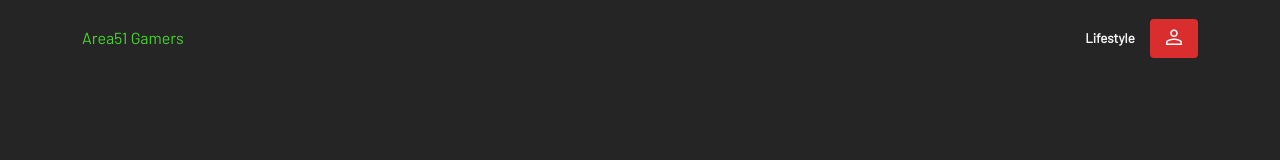
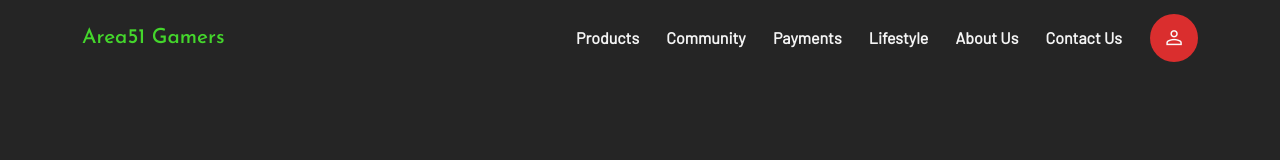
Before and after one commit to eshwinrio/area51-gamers, a plain HTML site: page index.html in a window 1280 px wide. Drawn offline with nearby package versions, Linux system fonts and the light colour scheme.

Commit message:
Responsive menu added

```diff
--- a/css/components.css
+++ b/css/components.css
@@ -77,6 +77,9 @@ h6,
 .text-center {
     text-align: center;
 }
+/* Typography styles ends here */
+
+
 
 /* Responsive container for standard breakpoints values */
 .container {
@@ -119,6 +122,8 @@ h6,
         max-width: 1320px;
     }
 }
+/* Responsive container styles ends here */
+
 
 
 /* Button styles */
@@ -127,6 +132,7 @@ button,
     --button-pad-x: 0.75rem;
     --button-pad-y: 0.375rem;
     --button-border-radius: var(--border-radius);
+    --button-size-x: 8rem;
 
     /* Colors */
     --button-bg-default: inherit;
@@ -135,6 +141,7 @@ button,
     --button-bg-hover: #673b3b60;
 
     display: inline-block;
+    max-width: var(--button-size-x);
     padding: var(--button-pad-y) var(--button-pad-x);
     text-align: center;
     text-decoration: none;
@@ -145,6 +152,7 @@ button,
     background-color: var(--button-bg-default);
     color: inherit;
     font-family: var(--font-general);
+    font-size: 1rem;
     font-weight: bold;
     transition: background-color .15s ease-in-out;
 }
@@ -163,7 +171,17 @@ button.secondary,
 
 button.icon,
 .button.icon {
+    display: flex;
+    align-items: center;
+    justify-content: center;
     border-radius: 50%;
+    width: 48px;
+    height: 48px;
+}
+
+button.icon>.material-symbols-outlined,
+.button.icon>.material-symbols-outlined {
+    font-size: 1.45rem;
 }
 
 @media (prefers-color-scheme: dark) {
@@ -205,11 +223,92 @@ button.icon,
     width: 100%;
 }
 
+.toolbar .actions {
+    display: flex;
+    flex-direction: row-reverse;
+    align-items: center;
+}
+
+.toolbar .actions>* {
+    margin-right: var(--dimen-space-default);
+}
+
+.toolbar .actions>*:first-child {
+    margin-right: 0;
+}
+
+@media (min-width: 992px) {
+    .toolbar .actions {
+        flex-direction: row;
+    }
+
+    .toolbar .actions>*:first-child {
+        margin-right: var(--dimen-space-default);
+    }
+
+    .toolbar .actions>*:last-child {
+        margin-right: 0;
+    }
+
+    .toolbar .nav-toggle {
+        display: none;
+    }
+}
+/* Toolbar styles ends here */
+
+
+
+/* Nav styles */
+nav ul {
+    position: fixed;
+    list-style: none;
+    margin: 0;
+    padding: 0;
+    background-color: var(--color-background-paper);
+    border-radius: var(--border-radius);
+    transition: all 0.5s ease-in-out;
+}
+
+nav ul .button {
+    width: 100%;
+    padding: var(--dimen-space-default);
+}
+
+nav ul.invisible {
+    display: none;
+}
+
+@media (min-width: 992px) {
+    nav ul {
+        position: relative;
+        display: block;
+        background-color: transparent;
+    }
+
+    nav ul>li {
+        display: inline-block;
+    }
+
+    nav ul .button {
+        width: 100%;
+        padding: var(--button-pad-y) var(--button-pad-x);
+    }
+
+    nav ul.invisible {
+        display: block;
+    }
+}
+/* Nav styles ends here*/
+
+
+
 header a {
     color: inherit;
     text-decoration: none;
 }
 
 .logo {
+    font-family: var(--font-heading);
+    font-size: 1.3rem;
     color: var(--color-primary);
 }
--- a/index.html
+++ b/index.html
@@ -26,16 +26,40 @@
           <a href="/">Area51 Gamers</a>
         </div>
         <div class="actions">
-          <button class="button">
-            <a href="/lifestyle">Lifestyle</a>
-          </button>
-          <button class="button secondary">
+          <nav>
+            <ul class="invisible" id="nav-menu">
+              <li>
+                <a href="/products" class="button">Products</a>
+              </li>
+              <li>
+                <a href="/community" class="button">Community</a>
+              </li>
+              <li>
+                <a href="/payments" class="button">Payments</a>
+              </li>
+              <li>
+                <a href="/lifestyle" class="button">Lifestyle</a>
+              </li>
+              <li>
+                <a href="/about" class="button">About Us</a>
+              </li>
+              <li>
+                <a href="/contact" class="button">Contact Us</a>
+              </li>
+            </ul>
+            <button type="button" class="button nav-toggle" id="nav-toggle" aria-controls="menu" aria-expanded="false">
+              <span class="material-symbols-outlined">menu</span>
+            </button>
+          </nav>
+          <a href="/account" class="button icon secondary">
             <span class="material-symbols-outlined">person</span>
-          </button>
+          </a>
         </div>
       </div>
     </div>
   </header>
+
+  <script src="js/main.js"></script>
 </body>
 
 </html>
--- /dev/null
+++ b/js/main.js
@@ -0,0 +1,18 @@
+document.addEventListener('DOMContentLoaded', function (_ev) {
+
+    // Node references
+    const navigationMenu = this.querySelector('#nav-menu');
+    const navigationMenuToggle = this.querySelector('#nav-toggle');
+
+    navigationMenuToggle.addEventListener('click', ev => {
+        if (navigationMenu.classList.contains('invisible')) {
+            navigationMenu.classList.toggle('invisible', false);
+            navigationMenu.style.left = ev.clientX - navigationMenu.clientWidth + 'px';
+            navigationMenu.style.top = ev.clientY + navigationMenuToggle.clientHeight + 'px';
+            navigationMenuToggle.ariaExpanded = true;
+        } else {
+            navigationMenu.classList.toggle('invisible', true);
+            navigationMenuToggle.ariaExpanded = false;
+        }
+    });
+});
```
